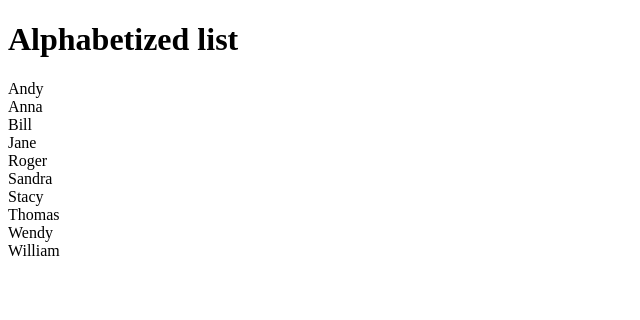
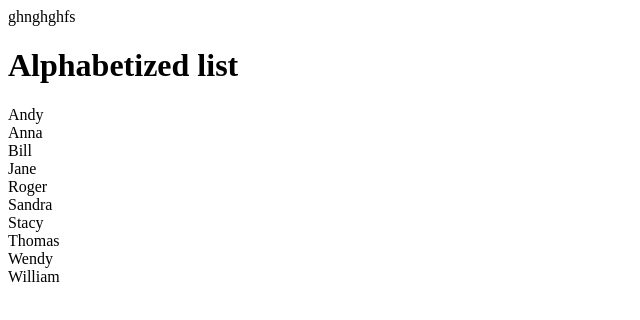
Before and after one commit to NiazMohammadWafa/NiazMohammadWafa, a plain HTML site: page answer3.html in a window 1280 px wide. Shown: the whole page, without its empty margins (0-640 px from the left). Drawn offline with Linux system fonts and the light colour scheme.

Commit message:
second commit

```diff
--- a/answer3.html
+++ b/answer3.html
@@ -7,7 +7,7 @@
     <title>Document</title>
 </head>
 <body>
-
+    ghnghghfs
 <h1>Alphabetized list</h1>
 
 Andy
```
